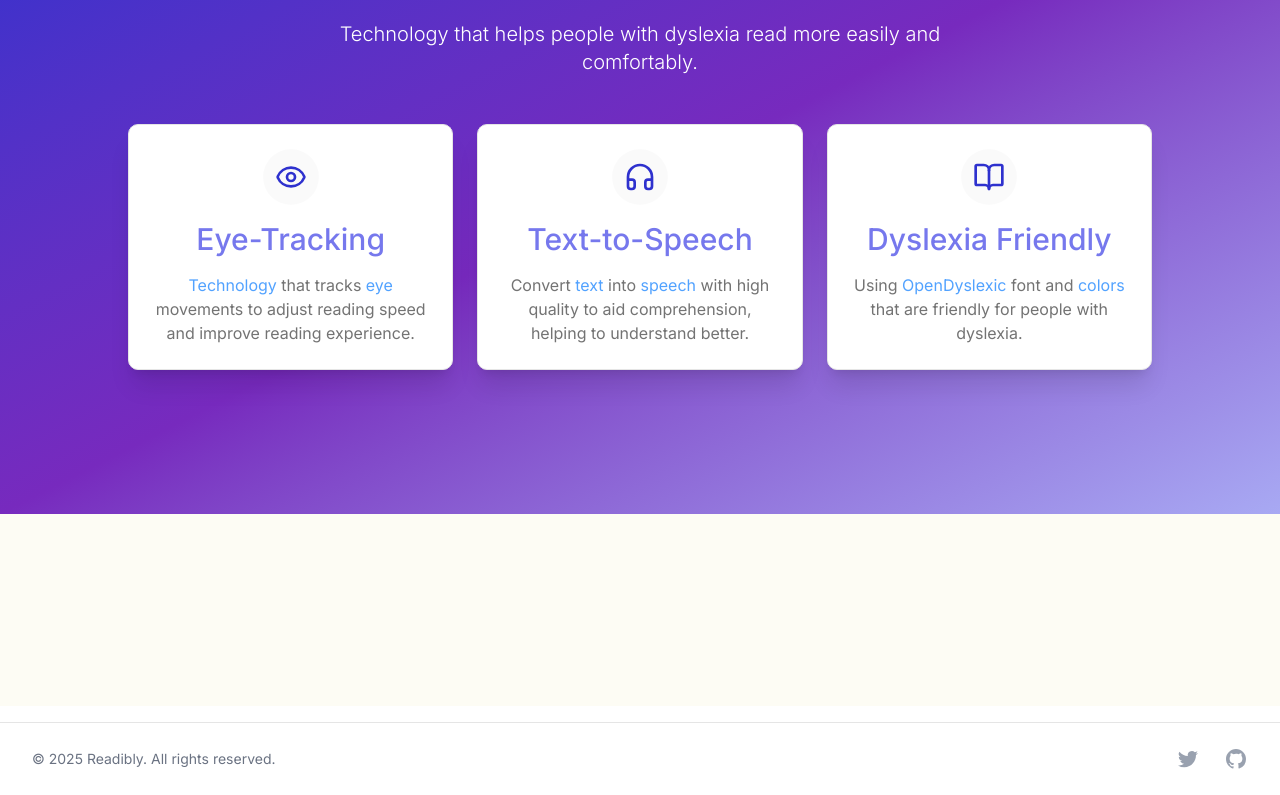
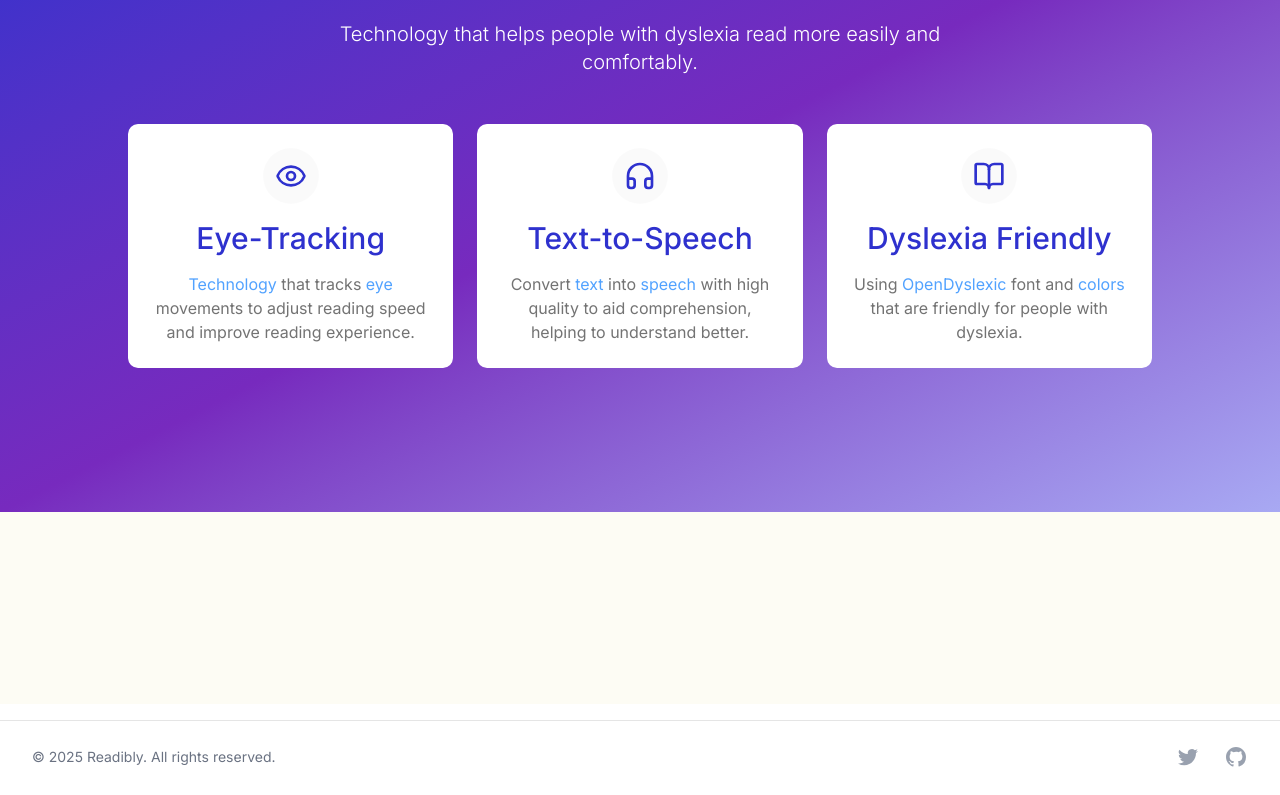
Before and after one commit to Readibly/readibly, a Next.js app in the folder frontend/: page / in a window 1280 px wide. Shown: the part 1004-1799 px from the top of the page. Built offline with nearby package versions, Linux system fonts and the light colour scheme.

Commit message:
style: refactor FeatureCard component to use hover effect instead of 3D effect, update styles for improved visual consistency

```diff
--- a/frontend/src/components/FeatureCard.tsx
+++ b/frontend/src/components/FeatureCard.tsx
@@ -5,34 +5,19 @@ interface FeatureCardProps {
   icon: React.ReactNode;
   title: string;
   description: React.ReactNode;
-  is3D?: boolean;
+  isHover?: boolean;
 }
 
-export default function FeatureCard({ icon, title, description, is3D = false }: FeatureCardProps) {
-  if (is3D) {
+export default function FeatureCard({ icon, title, description, isHover = false }: FeatureCardProps) {
+  if (isHover) {
     return (
-      <div className="relative flex flex-col items-center justify-center rounded-[14px] z-[1111] overflow-hidden transform transition-transform duration-300 hover:scale-105 hover:shadow-2xl" style={{perspective: '1000px'}}>
-        <div
-          className="flex flex-col items-center space-y-4 rounded-lg p-6 bg-white relative w-full transition-all duration-300 hover:shadow-[0_10px_20px_rgba(0,0,0,0.2)] border-2 border-purple-600 hover:border-purple-400"
-          style={{transform: 'translateZ(20px)'}}
-          onMouseMove={(e) => {
-            const rect = e.currentTarget.getBoundingClientRect();
-            const x = e.clientX - rect.left;
-            const y = e.clientY - rect.top;
-            const centerX = rect.width / 2;
-            const centerY = rect.height / 2;
-            const rotateX = (y - centerY) / 10;
-            const rotateY = (centerX - x) / 10;
-            e.currentTarget.style.transform = `translateZ(20px) rotateX(${rotateX}deg) rotateY(${rotateY}deg)`;
-          }}
-          onMouseLeave={(e) => {
-            e.currentTarget.style.transform = 'translateZ(20px)';
-          }}
-        >
+      <div className="relative flex flex-col items-center justify-center rounded-md overflow-hidden group">
+        <div className="absolute inset-0 bg-gradient-to-r from-[#3c3fdd] to-[#772abe] opacity-0 group-hover:opacity-100 transition-opacity duration-300 rounded-[24px]"></div>
+        <div className="relative flex flex-col items-center space-y-4 rounded-lg p-6 bg-white w-full transition-all duration-300 group-hover:-translate-y-2 group-hover:shadow-[0_20px_40px_-15px_rgba(0,0,0,0.3)]">
           <div className="rounded-full bg-primary/2 p-3">
             {icon}
           </div>
-          <h3 className="text-3xl font-medium text-[#7678ed]">
+          <h3 className="text-3xl font-medium text-[#2e31ce]">
             {title}
           </h3>
           <p className="text-center text-muted-foreground">
@@ -44,7 +29,7 @@ export default function FeatureCard({ icon, title, description, is3D = false }:
   }
 
   return (
-    <div className="flex flex-col items-center space-y-4 rounded-lg border p-6 shadow-xl bg-white">
+    <div className="flex flex-col items-center space-y-4 rounded-lg border p-6 shadow-[0px_0px_10px_rgba(0,0,0,1)] bg-white">
       <div className="rounded-full bg-primary/2 p-3">
         {icon}
       </div>
```
